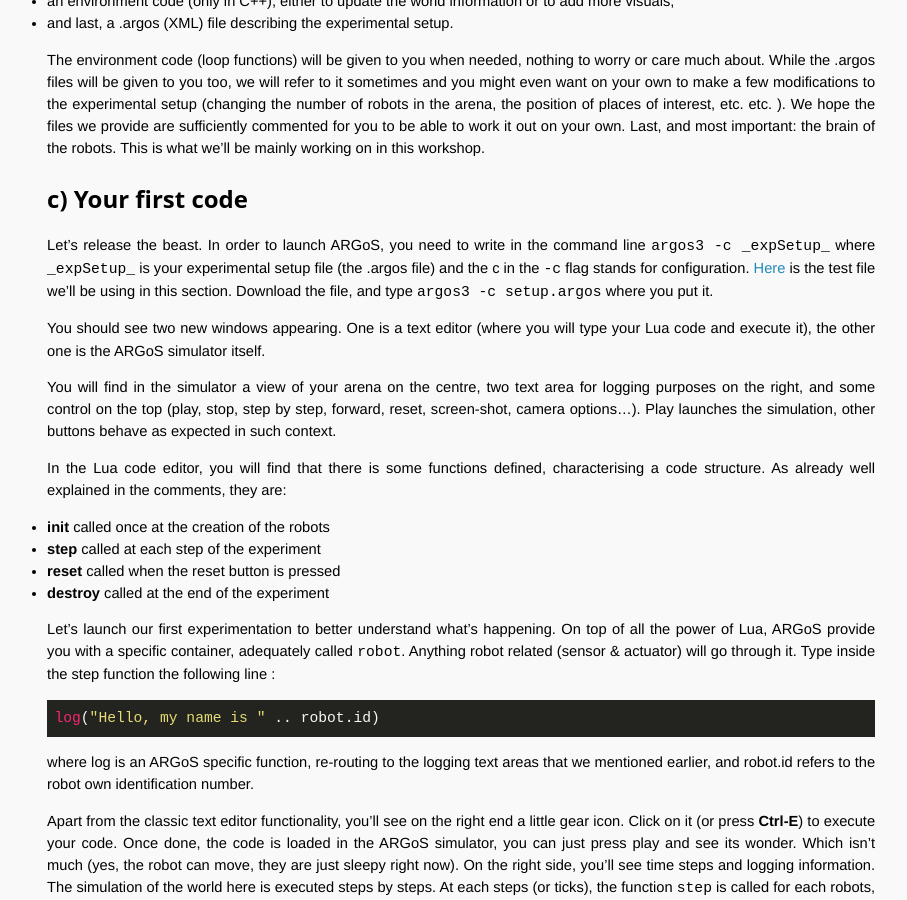
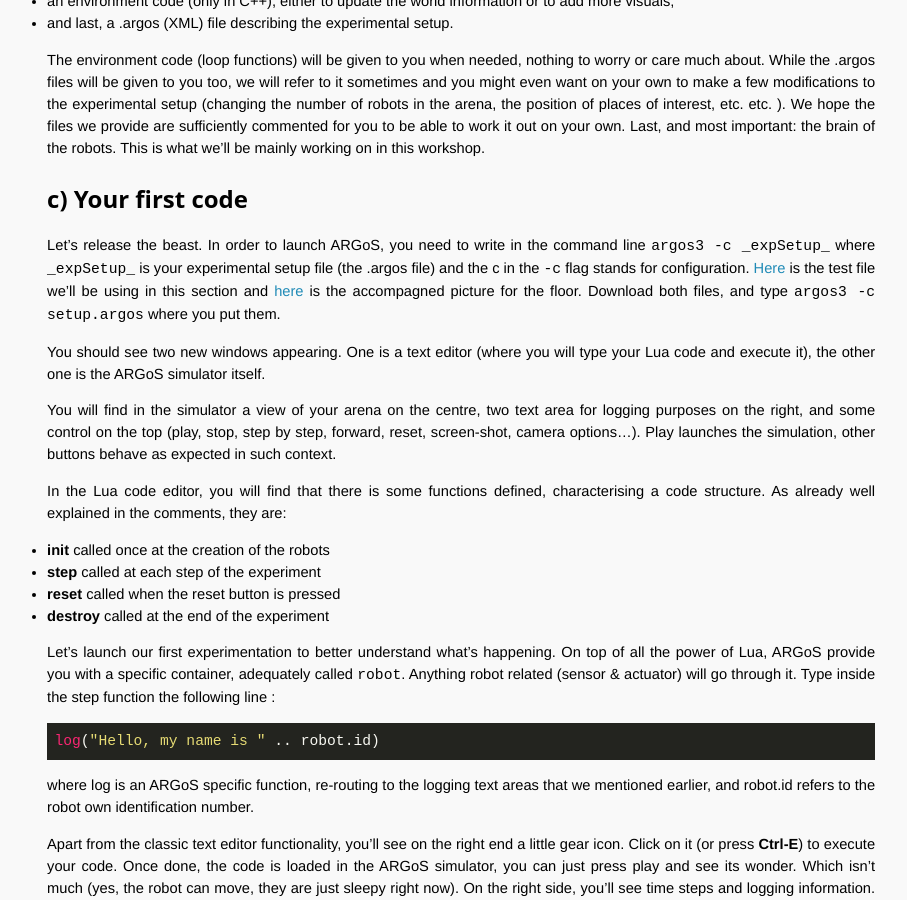
Before and after one commit to OpenTechSchool-Brussels/AI-for-robots-and-swarms, a Jekyll site: the page built from Setting-up.markdown, in a window 1280 px wide and 900 px high, scrolled down 761 px. Shown: the whole window, without its empty margins (309-1216 px from the left). Built offline with Jekyll 4.4.1, drawn with Linux system fonts in a browser that asks for light colours; Markdown is read by kramdown in place of the engine named in the settings.

Commit message:
Update Setting-up.markdown

```diff
--- a/Setting-up.markdown
+++ b/Setting-up.markdown
@@ -32,7 +32,7 @@
 
 
 ##c) Your first code
-Let's release the beast. In order to launch ARGoS, you need to write in the command line `argos3 -c _expSetup_` where `_expSetup_` is your experimental setup file (the .argos file) and the c in the `-c` flag stands for configuration. [Here]() is the test file we'll be using in this section. Download the file, and type `argos3 -c setup.argos` where you put it.
+Let's release the beast. In order to launch ARGoS, you need to write in the command line `argos3 -c _expSetup_` where `_expSetup_` is your experimental setup file (the .argos file) and the c in the `-c` flag stands for configuration. [Here](./assets/code/test.argos) is the test file we'll be using in this section and [here](./assets/code/one_spot.png) is the accompagned picture for the floor. Download both files, and type `argos3 -c setup.argos` where you put them.
 
 You should see two new windows appearing. One is a text editor (where you will type your Lua code and execute it), the other one is the ARGoS simulator itself.
 
```
